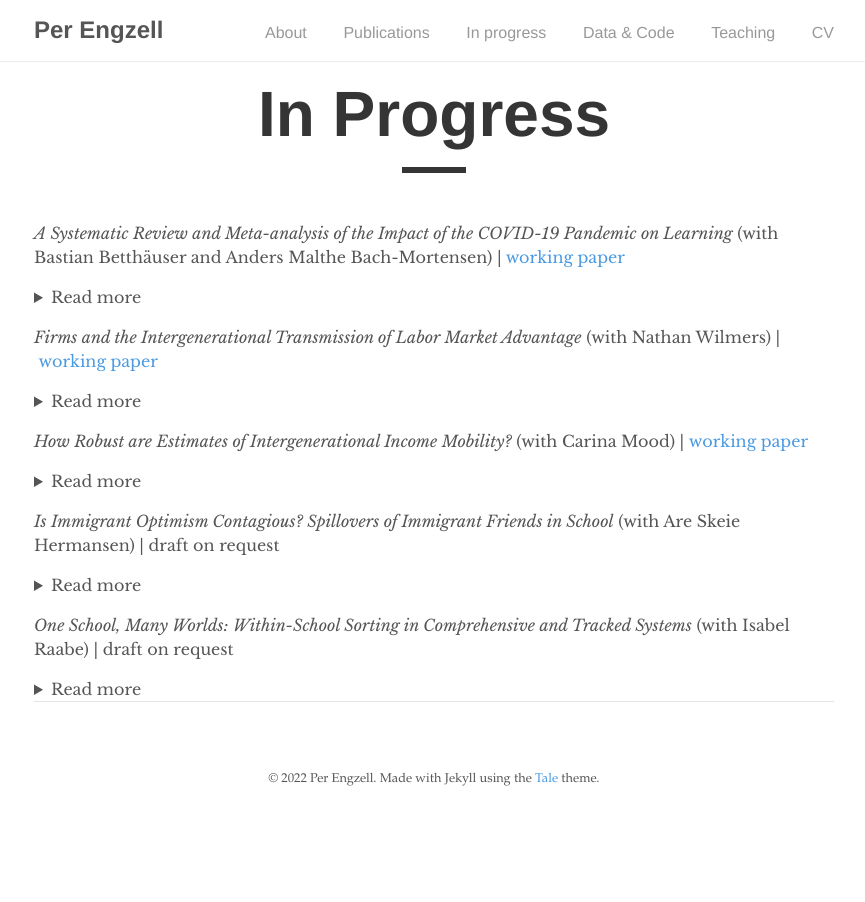
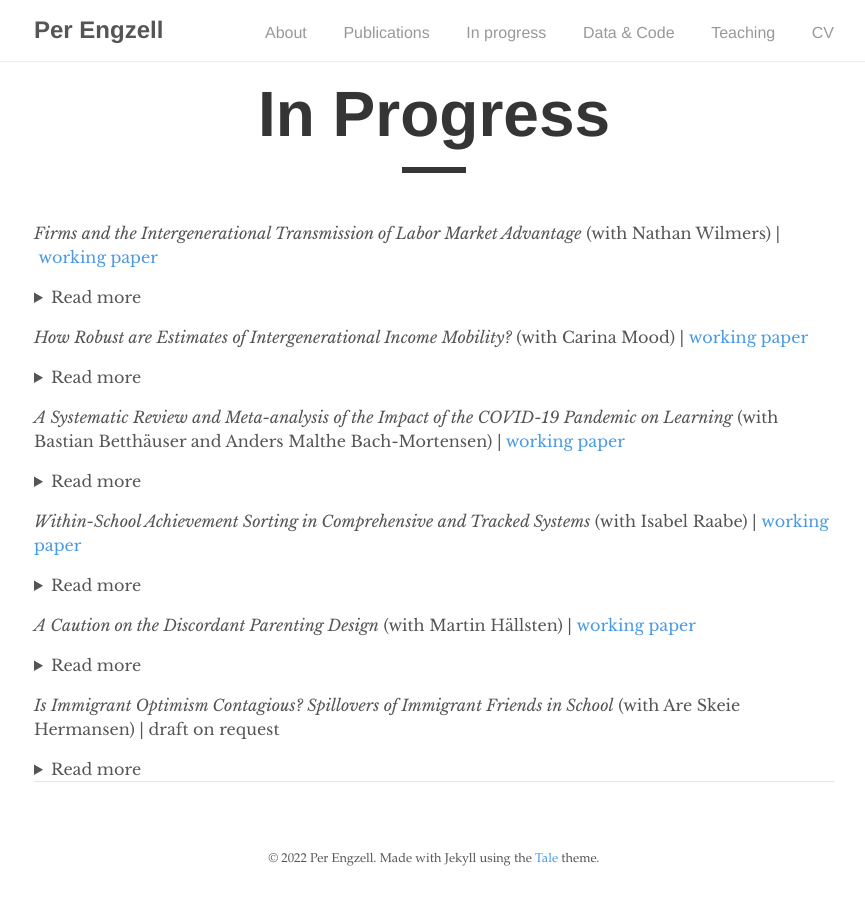
Before and after one commit to pengzell/pengzell.github.io, a Jekyll site: the page built from _pages/inprogress.md, in a window 1280 px wide. Shown: the whole page, without its empty margins (206-1071 px from the left). Built offline with Jekyll 4.4.1, drawn with Linux system fonts in a browser that asks for light colours; some of the changed text lies outside the part shown.

Commit message:
Update inprogress.md

```diff
--- a/_pages/inprogress.md
+++ b/_pages/inprogress.md
@@ -4,12 +4,6 @@ title: "In Progress"
 author: "Per Engzell"
 permalink: /inprogress/
 ---
-
-*A Systematic Review and Meta-analysis of the Impact of the COVID-19 Pandemic on Learning* (with Bastian Betthäuser and Anders Malthe Bach-Mortensen) | [working paper](https://osf.io/preprints/socarxiv/g2wuy)
-<details>
-<summary>Read more</summary>
-How has the COVID-19 pandemic affected learning progress among school-age children? Two years after the onset of the pandemic, a growing number of studies have addressed this question, but findings vary depending on context. We conduct a pre-registered systematic review, quality appraisal and meta-analysis of 34 studies across 12 countries to assess the magnitude of the effect of the pandemic on learning and the role of different factors in moderating this effect. We find a significant overall learning deficit early in the pandemic (Cohen’s d = -0.17, 95 c.i. [-0.22, -0.13]), which persists over time. Forgone learning was particularly large among children from low socio-economic backgrounds and in contexts with high excess mortality, longer school closures, and less-developed digital learning infrastructures. Future research should assess the effects of the COVID-19 pandemic in low- and middle-income countries, as existing studies mainly focus on high-income countries.
-</details>
 
 *Firms and the Intergenerational Transmission of Labor Market Advantage* (with Nathan Wilmers) | [working paper](https://osf.io/preprints/socarxiv/mv3e9)
 <details>
@@ -23,15 +17,28 @@ Recent research finds that pay inequality stems both from firm pay-setting and f
 Rising inequalities in rich countries have led to concerns that the economic ladder is getting harder to climb. It is well established that intergenerational income mobility is lower in countries with high inequality, but research on trends in mobility finds conflicting results. Motivated by this uncertainty, we ask: how important are choices of specification for levels and trends in intergenerational income associations? We use Swedish data on cohorts born 1958--1977 and their parents. Varying how, when and for whom income is measured, we estimate 1,658,880 different associations (82,944 specifications across 20 cohorts). Our results reveal that model choice is an underrecognized source of variation in intergenerational mobility research. The most consistent contributor to trends is the advancement of women in the labor market, which leads to increased persistence in women’s earnings and the family income of both men and women. Depending on specification, it is possible to conclude that income mobility is increasing, decreasing, or remaining flat. Despite variability, our results are broadly consistent with the received view that the level of mobility in Sweden is high in a comparative perspective.
 </details>
 
+*A Systematic Review and Meta-analysis of the Impact of the COVID-19 Pandemic on Learning* (with Bastian Betthäuser and Anders Malthe Bach-Mortensen) | [working paper](https://osf.io/preprints/socarxiv/g2wuy)
+<details>
+<summary>Read more</summary>
+How has the COVID-19 pandemic affected learning progress among school-age children? Two years after the onset of the pandemic, a growing number of studies have addressed this question, but findings vary depending on context. We conduct a pre-registered systematic review, quality appraisal and meta-analysis of 34 studies across 12 countries to assess the magnitude of the effect of the pandemic on learning and the role of different factors in moderating this effect. We find a significant overall learning deficit early in the pandemic (Cohen’s d = -0.17, 95 c.i. [-0.22, -0.13]), which persists over time. Forgone learning was particularly large among children from low socio-economic backgrounds and in contexts with high excess mortality, longer school closures, and less-developed digital learning infrastructures. Future research should assess the effects of the COVID-19 pandemic in low- and middle-income countries, as existing studies mainly focus on high-income countries.
+</details>
+
+*Within-School Achievement Sorting in Comprehensive and Tracked Systems* (with Isabel Raabe) | [working paper](https://osf.io/preprints/socarxiv/x6cbt)
+<details>
+<summary>Read more</summary>
+Why do inequalities in schooling persist, even in relatively egalitarian school systems? This paper examines within-school sorting as an explanation. We use classroom data on friendship networks in 480 European secondary schools, and contrast comprehensive (England, Sweden) and tracked systems (Germany, Netherlands). Our question is to what extent comprehensive systems reduce achievement sorting at the level of (a) schools, (b) classrooms, and (c) friendships. Between-school variance in achievement is lower in comprehensive systems. However, this is counterbalanced by greater sorting within schools, between classrooms and, especially, in friendship networks. Still, comprehensive schools create more equal environments for two reasons. First, the difference in between-school sorting is larger than the difference in within-school sorting. Second, within-school sorting is less strongly related to social background characteristics. These findings help explain both why comprehensive schools produce more equal outcomes, and how substantial inequality can nevertheless persist.
+</details>
+
+
+*A Caution on the Discordant Parenting Design* (with Martin Hällsten) | [working paper](https://osf.io/preprints/socarxiv/rx4z6)
+<details>
+<summary>Read more</summary>
+Recent studies use family fixed effects to estimate the influence of parental characteristics on children, a practice we call the “discordant parenting design”. This approach is valid only if treatment effects are equal within and between families. This assumption is mostly not informed by relevant theory and, we argue, unlikely to hold in practice. In addition, within-family confounding, reverse causality, and selection into identification complicate the interpretation of these studies further. We discuss three applied examples—the effects of parenting, family income, and neighborhood context—and provide some general guidance. To avoid misinterpretation, researchers should have a strong grasp of the variance that enters into estimation, and not just the potential confounders that a given strategy is designed to deal with.
+</details>
+
 *Is Immigrant Optimism Contagious? Spillovers of Immigrant Friends in School* (with Are Skeie Hermansen)
 | draft on request
 <details>
 <summary>Read more</summary>
 Is academic achievement affected by the presence of immigrant peers? Previous work mostly suggests no but, we argue, has been misguided on two accounts. First, it focused on aggregate social settings such as schools, while social interactions unfold in more intimate settings. Secondly, it assumed that immigrant peers would harm performance, ignoring their often high aspirations. We use a combination of administrative and sociometric network data from Sweden, and develop methods that let us estimate causal effects of immigrant peers at the level of (i) schools, (ii) classrooms, and (iii) friendship networks. We find little influence at the aggregate level but a strong and positive impact of immigrant peers in the same classroom and of immigrant friends. Existing studies may have mistaken both the sign and the magnitude of immigrant influence.
 </details>
-
-*One School, Many Worlds: Within-School Sorting in Comprehensive and Tracked Systems* (with Isabel Raabe)
-| draft on request
-<details>
-<summary>Read more</summary>
-Why do inequalities in learning persist, even in relatively egalitarian school systems? We examine within-school ability sorting with classroom data on friendship networks in 480 European secondary schools. We contrast comprehensive (England, Sweden) and tracked systems (Germany, Netherlands) and ask how they shape sorting at the level of a) schools, b) classrooms, and c) friendships. Between-school variance in test scores is lower in comprehensive systems. However, this is counterbalanced by greater sorting within schools: between classrooms and, especially, friendship networks. Still, comprehensive schools create more equal environments for two reasons. First, the difference in sorting between schools is larger than that in sorting within schools. Second, the latter is less related to social and ethnic background. These findings help explain both why comprehensive schools equalize outcomes, and how substantial inequality can nevertheless remain. </details>
```
